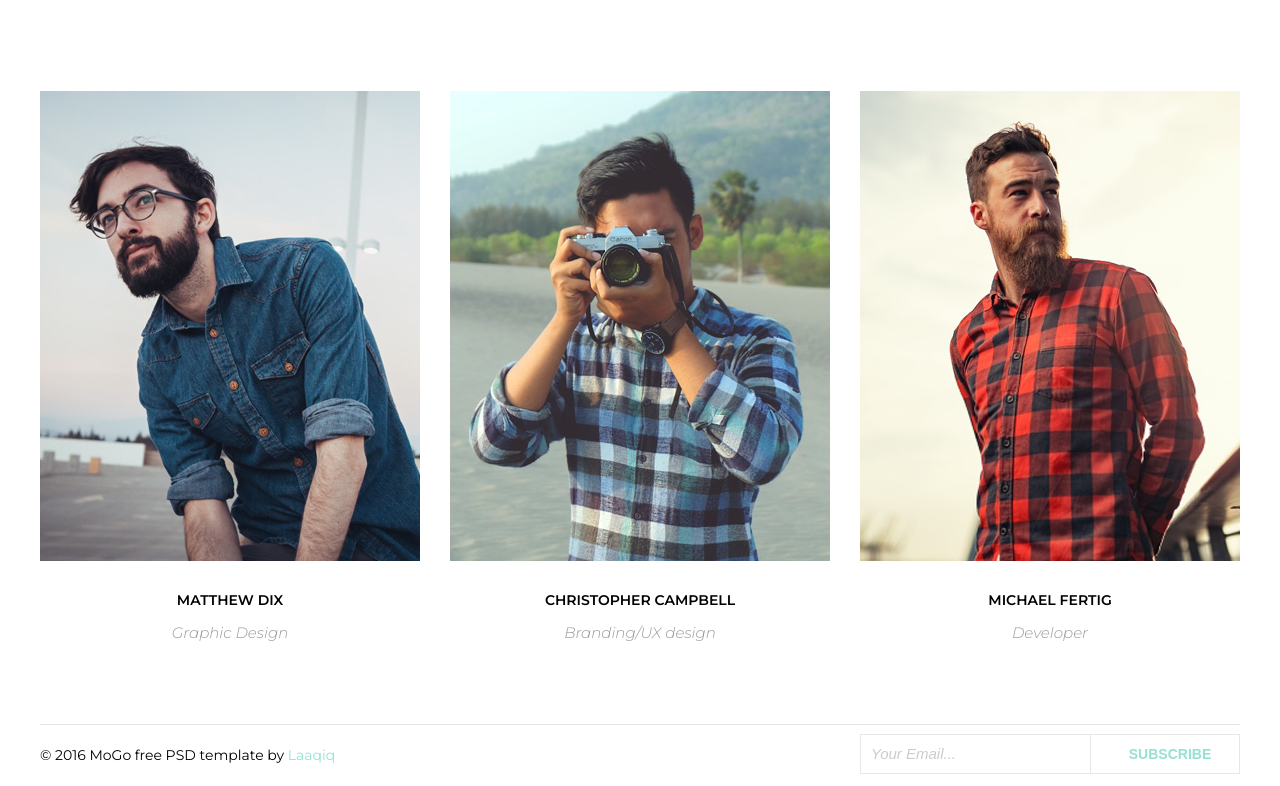
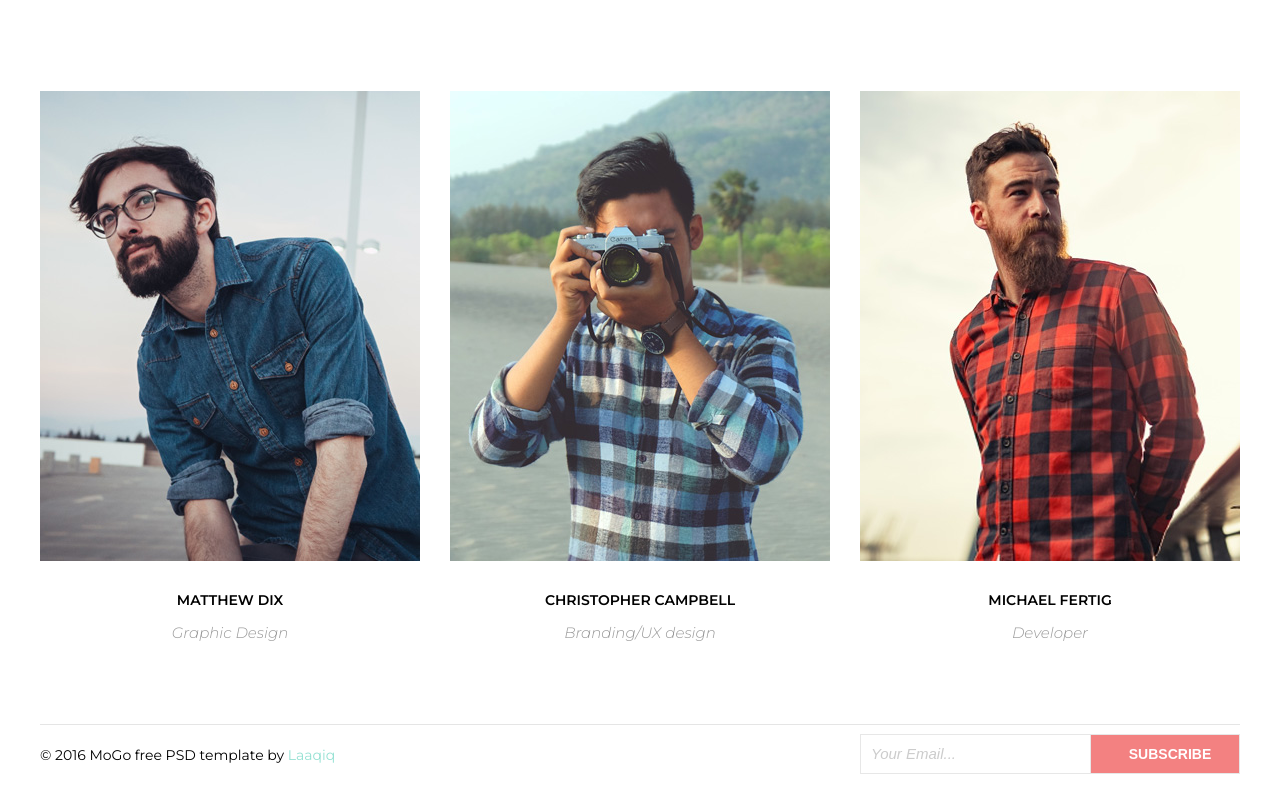
Before and after one commit to AndriiZhyvotovskyi/module__6, a plain HTML site: page index.html in a window 1280 px wide. In both pictures the pointer is over the input "subscribe". Shown: the part 960-1746 px from the top of the page. Drawn offline with Linux system fonts and the light colour scheme.

Commit message:
next editing

```diff
--- a/css/style.css
+++ b/css/style.css
@@ -353,6 +353,6 @@ input {
 }
 
 .button:hover {
-  background-color: rgb(255, 255, 255);
-  color: rgb(149, 225, 211);
+  background-color: rgb(243, 129, 129);
+  color: rgb(255, 255, 255);
 }
```
